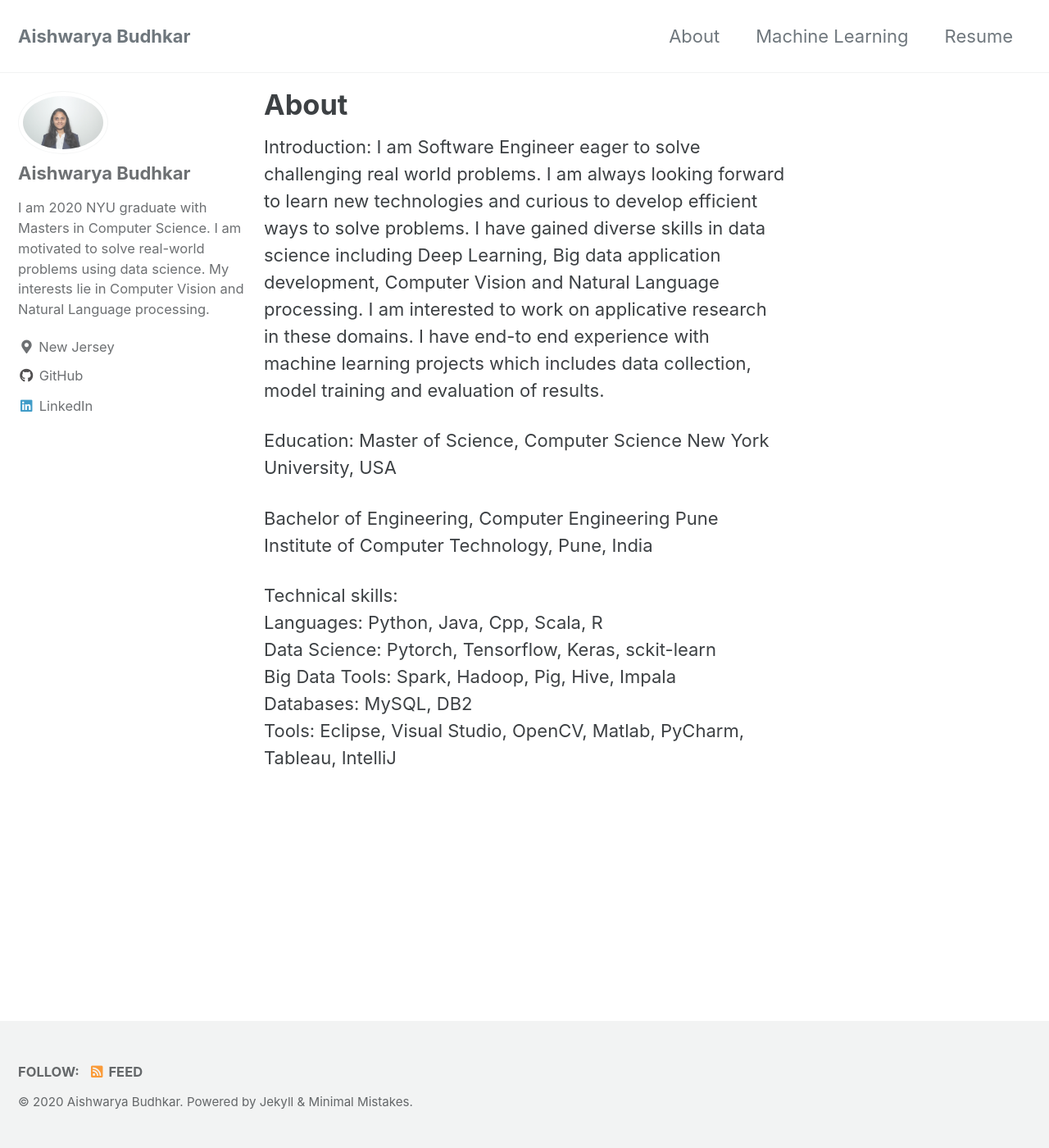
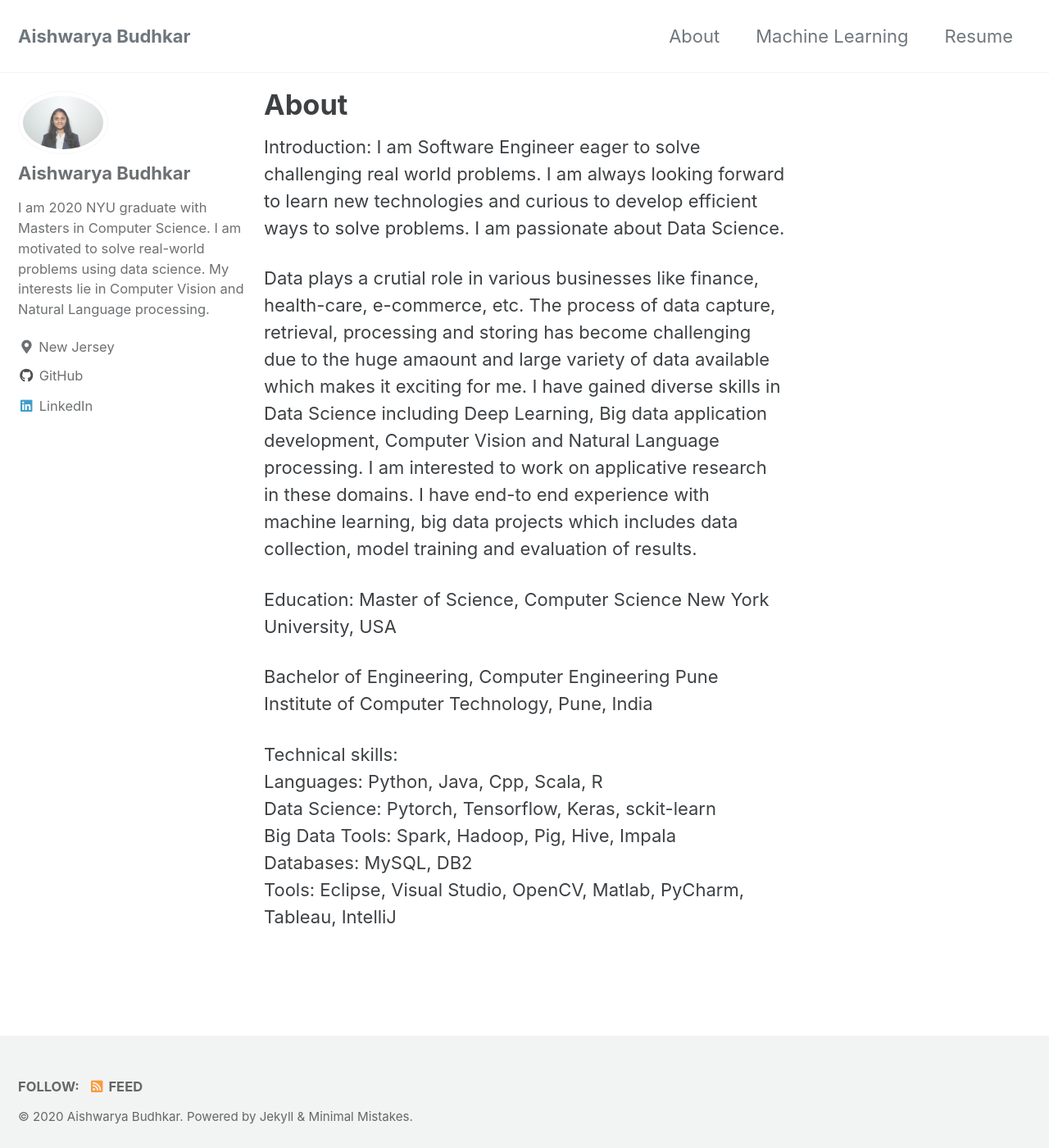
Before and after one commit to asbudhkar/asbudhkar.github.io, a Jekyll site: the page built from _pages/about.md, in a window 1280 px wide and 1400 px high. Shown: the whole window at 82% size. Built offline with Jekyll 4.4.1, drawn with Linux system fonts in a browser that asks for light colours; cached includes are drawn as plain includes.

Commit message:
Added big data projects

```diff
--- a/_pages/about.md
+++ b/_pages/about.md
@@ -5,7 +5,9 @@ header:
     images: "/images/headshot.jpg"
 ---
 Introduction:
-I am Software Engineer eager to solve challenging real world problems. I am always looking forward to learn new technologies and curious to develop efficient ways to solve problems. I have gained diverse skills in data science including Deep Learning, Big data application development, Computer Vision and Natural Language processing. I am interested to work on applicative research in these domains. I have end-to end experience with machine learning projects which includes data collection, model training and evaluation of results.
+I am Software Engineer eager to solve challenging real world problems. I am always looking forward to learn new technologies and curious to develop efficient ways to solve problems. I am passionate about Data Science.
+
+Data plays a crutial role in various businesses like finance, health-care, e-commerce, etc. The process of data capture, retrieval, processing and storing has become challenging due to the huge amaount and large variety of data available which makes it exciting for me. I have gained diverse skills in Data Science including Deep Learning, Big data application development, Computer Vision and Natural Language processing. I am interested to work on applicative research in these domains. I have end-to end experience with machine learning, big data projects which includes data collection, model training and evaluation of results.
 
 Education:
 Master of Science, Computer Science
--- a/_sass/minimal-mistakes/_page.scss
+++ b/_sass/minimal-mistakes/_page.scss
@@ -79,7 +79,7 @@ body {
 
 .page__lead {
   font-family: $global-font-family;
-  font-size: $type-size-4;
+  font-size: $type-size-3;
 }
 
 .page__content {
```
